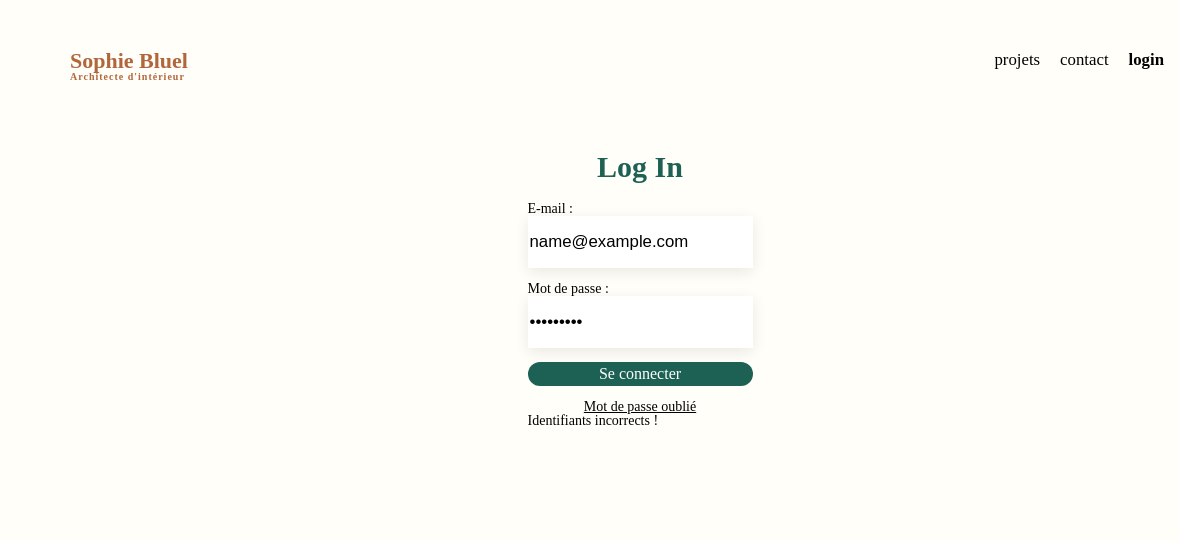
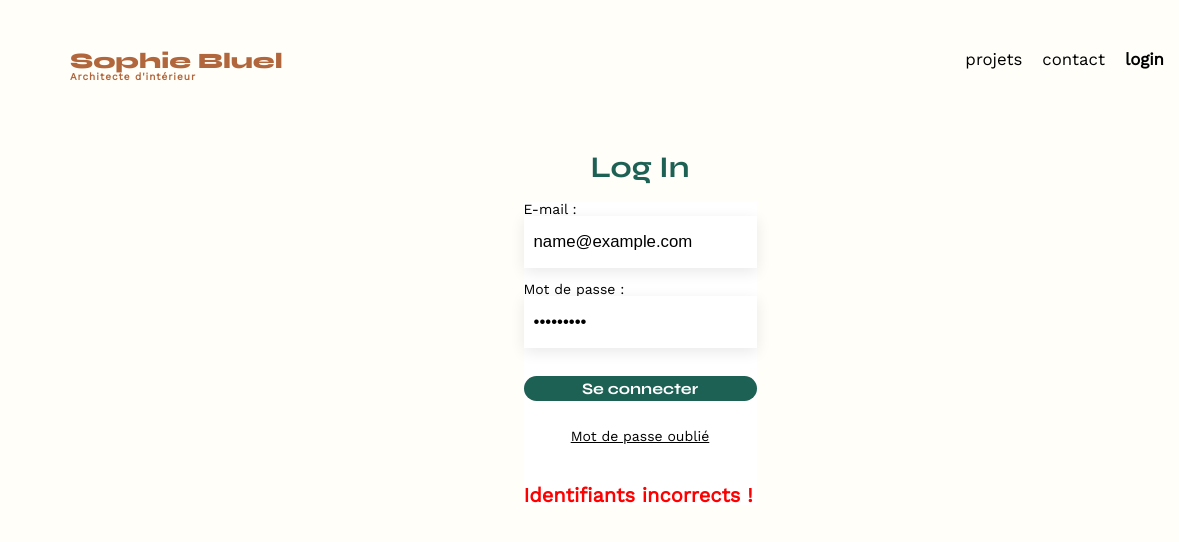
Before and after one commit to Kalojira77/Projet_3_OC, a plain HTML site: page FrontEnd/login.html in a window 1280 px wide. Both pictures are taken after typing "name@example.com", "Sample123" into the empty fields and a click on the button "Se connecter". Shown: the full height of the page, 0-1179 px from the left. Drawn offline with nearby package versions, Linux system fonts and the light colour scheme; no server answers.

Commit message:
CSS page login

```diff
--- a/FrontEnd/Javascript/login.js
+++ b/FrontEnd/Javascript/login.js
@@ -43,7 +43,9 @@ function createLoginForm() {
     form.appendChild(passwordLabel);
     form.appendChild(passwordInput);
     form.appendChild(document.createElement("br"));
+    form.appendChild(document.createElement("br"));
     form.appendChild(submitButton);
+    form.appendChild(document.createElement("br"));
     form.appendChild(document.createElement("br"));
     form.appendChild(passwordForget);
 
@@ -88,6 +90,9 @@ function authentification(emailInput, passwordInput){
             if (!document.getElementById("authError")) {
                 const authError = document.createElement("p");
                 const form = document.getElementById("loginFormElement");
+                form.appendChild(document.createElement("br"));
+                form.appendChild(document.createElement("br"));
+                form.appendChild(document.createElement("br"));
                 authError.textContent = "Identifiants incorrects !";
                 authError.id = "authError";
                 form.appendChild(authError);
@@ -184,12 +189,3 @@ export function setupLogout() {
     });
 
 }
-
-
-
-
-/*
-. Bannière d'accès modification => modale
-. CSS
-. Commentaires formalisés JS doc
- */
--- a/FrontEnd/Javascript/main.js
+++ b/FrontEnd/Javascript/main.js
@@ -18,6 +18,7 @@ document.getElementById("submit-btn").addEventListener("click", (event) => getFo
 RESTE A FAIRE :
 
 Vérifier les liens
+Faire des commentaires JSdoc ?
 
 CSS
 - le formulaire login (Ajuster la police d'écriture, améliorer l'affichage de l'erreur en cas de mauvais identifiants)
--- a/FrontEnd/assets/style.css
+++ b/FrontEnd/assets/style.css
@@ -276,6 +276,7 @@ input[type="submit"]{
 #loginFormElement {
 	display: flex;
 	flex-direction: column;
+	background-color: white !important;
 }
 
 #loginFormElement a {
@@ -295,6 +296,7 @@ input[type="submit"]{
 }
 
 .login-input {
+	padding-left: 10px;
 	height: 50px;
 	font-size: 1.2em;
 	border: none;
@@ -306,8 +308,14 @@ input[type="submit"]{
 	box-shadow: 0px 4px 14px rgba(0, 0, 0, 0.09);
 }
 
-.loginFormElement {
+.loginFormElement label {
 	font-family: 'Work Sans';
+}
+
+#authError {
+	color: red;
+	font-weight: bold !important;
+	font-size: 20px;
 }
 
 /* MODAL */
--- a/FrontEnd/login.html
+++ b/FrontEnd/login.html
@@ -5,6 +5,7 @@
     <meta name="viewport" content="width=device-width, initial-scale=1.0">
     <title>Document</title>
     <link rel="stylesheet" href="./assets/style.css">
+    <link href="https://fonts.googleapis.com/css2?family=Syne:wght@700;800&family=Work+Sans&display=swap" rel="stylesheet">
 </head>
 <body>
     <header>
```
Lines whose indentation alone changed are shown as unchanged.
